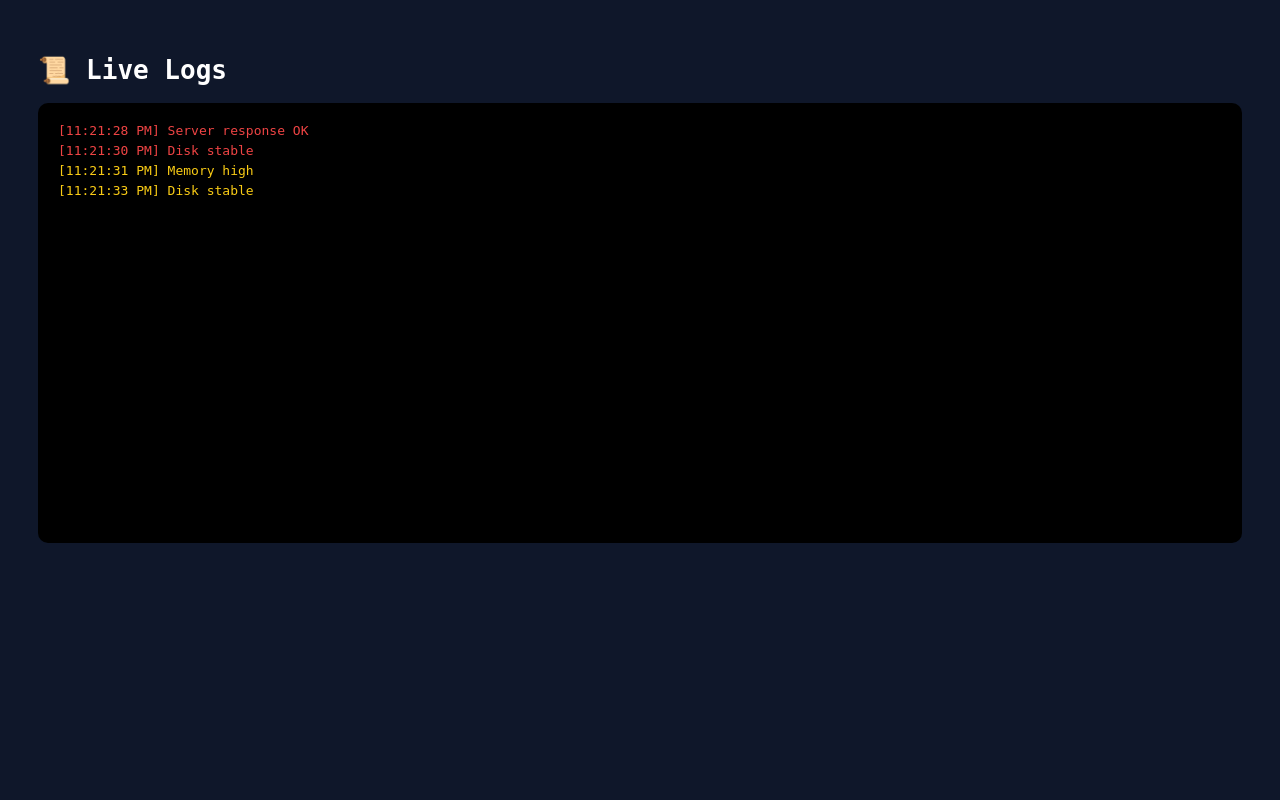
After one commit to TrevorvaughanDEV/devops-project, a Flask app: page /logs in a window 1280 px wide. The commit adds this page. Run offline with Flask 3, Linux system fonts and the light colour scheme.

Commit message:
final fiXX87

```diff
--- a/app.py
+++ b/app.py
@@ -64,6 +64,18 @@ def init_db():
 
 
 init_db()
+
+@app.route("/metrics")
+def metrics():
+    return render_template("metrics.html")
+
+@app.route("/servers")
+def servers():
+    return render_template("servers.html")
+
+@app.route("/logs")
+def logs():
+    return render_template("logs.html")
 
 @app.route("/api/visits")
 def get_visits():
--- /dev/null
+++ b/templates/logs.html
@@ -0,0 +1,56 @@
+<html>
+<head>
+<title>Logs</title>
+<style>
+body { background:#0f172a; color:white; font-family:monospace; }
+.container { padding:30px; }
+
+.log-box {
+background: black;
+padding:20px;
+height:400px;
+overflow-y:auto;
+border-radius:10px;
+}
+
+.log {
+margin-bottom:5px;
+}
+
+.info { color:#22c55e; }
+.warn { color:#facc15; }
+.error { color:#ef4444; }
+</style>
+</head>
+
+<body>
+<div class="container">
+<h1>📜 Live Logs</h1>
+
+<div class="log-box" id="logs"></div>
+
+</div>
+
+<script>
+function addLog(message, type) {
+const logBox = document.getElementById("logs");
+const log = document.createElement("div");
+
+log.className = "log " + type;
+log.innerText = "[" + new Date().toLocaleTimeString() + "] " + message;
+
+logBox.appendChild(log);
+logBox.scrollTop = logBox.scrollHeight;
+}
+
+// Fake live logs
+setInterval(() => {
+const types = ["info", "warn", "error"];
+const msgs = ["CPU spike detected", "Server response OK", "Memory high", "Disk stable"];
+
+addLog(msgs[Math.floor(Math.random()*msgs.length)], types[Math.floor(Math.random()*3)]);
+}, 1500);
+</script>
+
+</body>
+</html>
```
Also changed, not shown: templates/dashboard.html (+4 -4 lines), templates/metrics.html (added, +37 -0 lines), templates/servers.html (added, +34 -0 lines).
